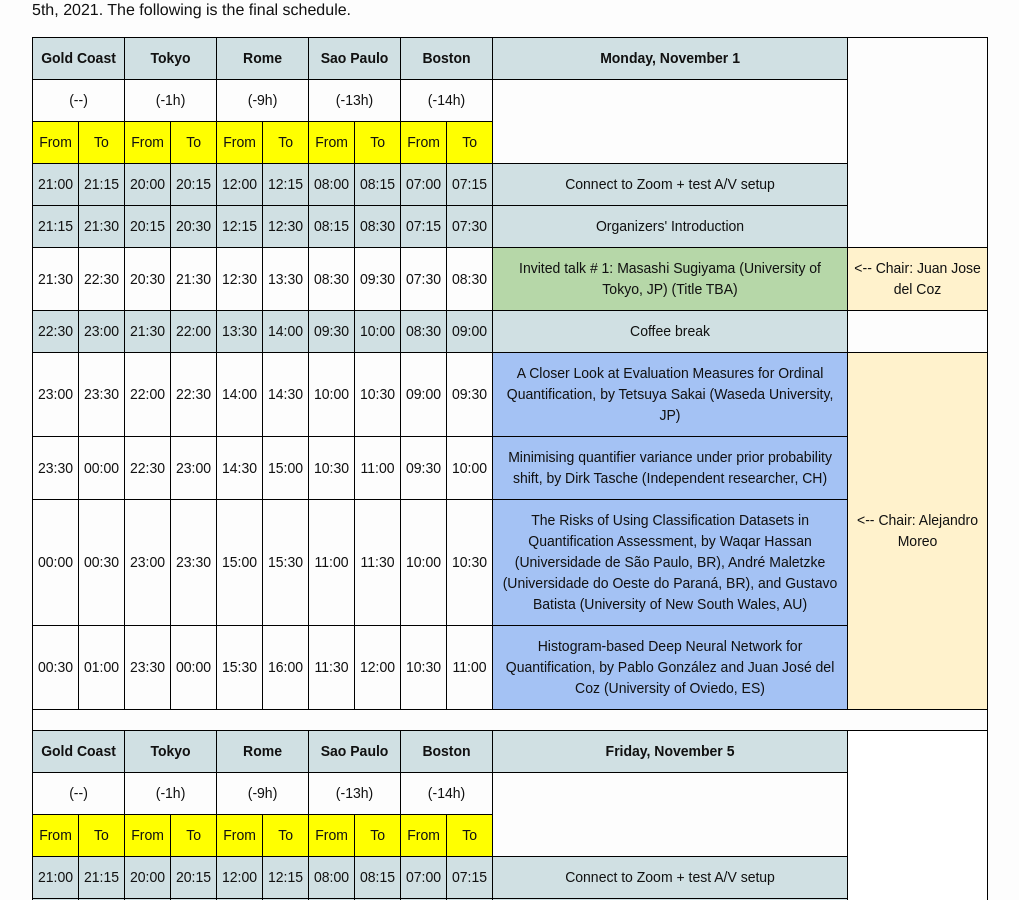
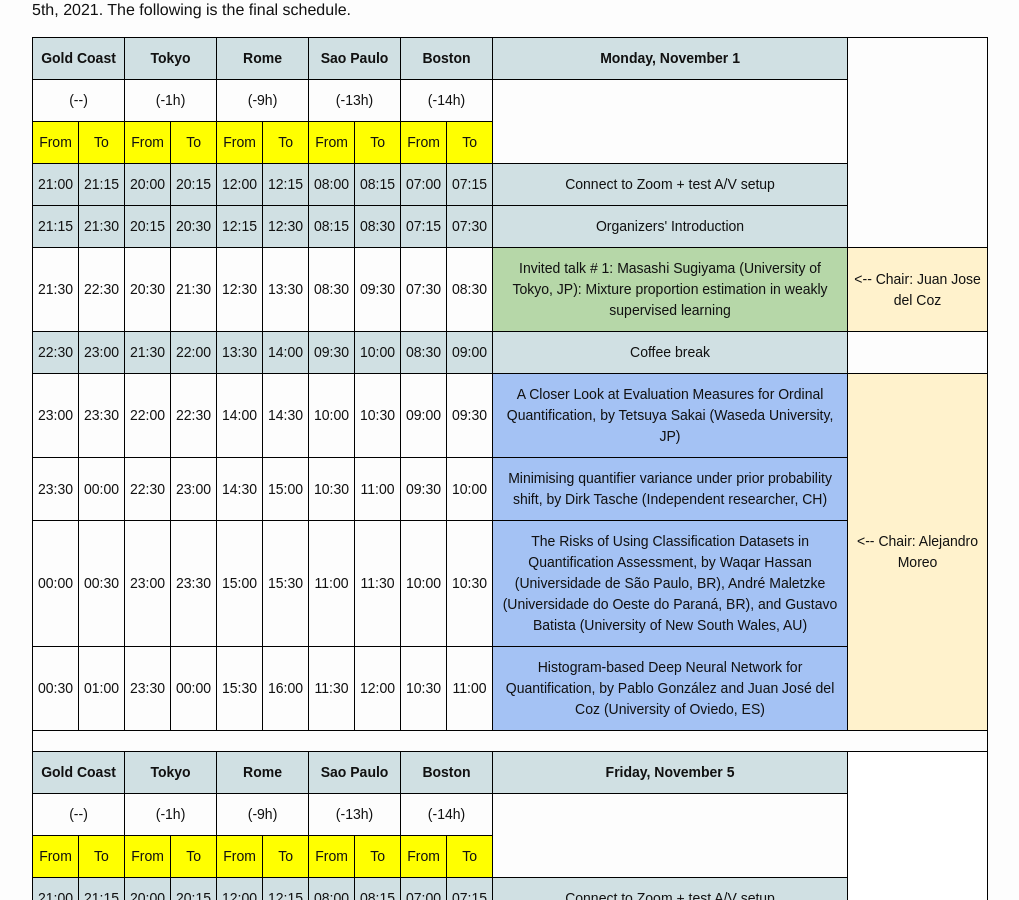
Before and after one commit to cikmlq2021/cikmlq2021.github.io, a Jekyll site: the page built from _pages/program.md, in a window 1280 px wide and 900 px high, scrolled down 380 px. Shown: the whole window, without its empty margins (238-1257 px from the left). Built offline with Jekyll 4.4.1, drawn with Linux system fonts in a browser that asks for light colours.

Commit message:
updating talk title

```diff
--- a/_pages/program.md
+++ b/_pages/program.md
@@ -108,7 +108,7 @@ The workshop will be held in two half-day sessions on two separate days, Novembe
     <td class="tg-nrix"><span style="font-weight:normal">09:30</span></td>
     <td class="tg-nrix"><span style="font-weight:normal">07:30</span></td>
     <td class="tg-nrix"><span style="font-weight:normal">08:30</span></td>
-    <td class="tg-pju0"><span style="font-weight:normal;background-color:#B6D7A8">Invited talk # 1: Masashi Sugiyama (University of Tokyo, JP) (Title TBA)</span></td>
+    <td class="tg-pju0"><span style="font-weight:normal;background-color:#B6D7A8">Invited talk # 1: Masashi Sugiyama (University of Tokyo, JP): Mixture proportion estimation in weakly supervised learning</span></td>
     <td class="tg-za92"><span style="font-weight:normal;background-color:#FFF2CC">&lt;-- Chair: Juan Jose del Coz</span></td>
   </tr>
   <tr>
```
